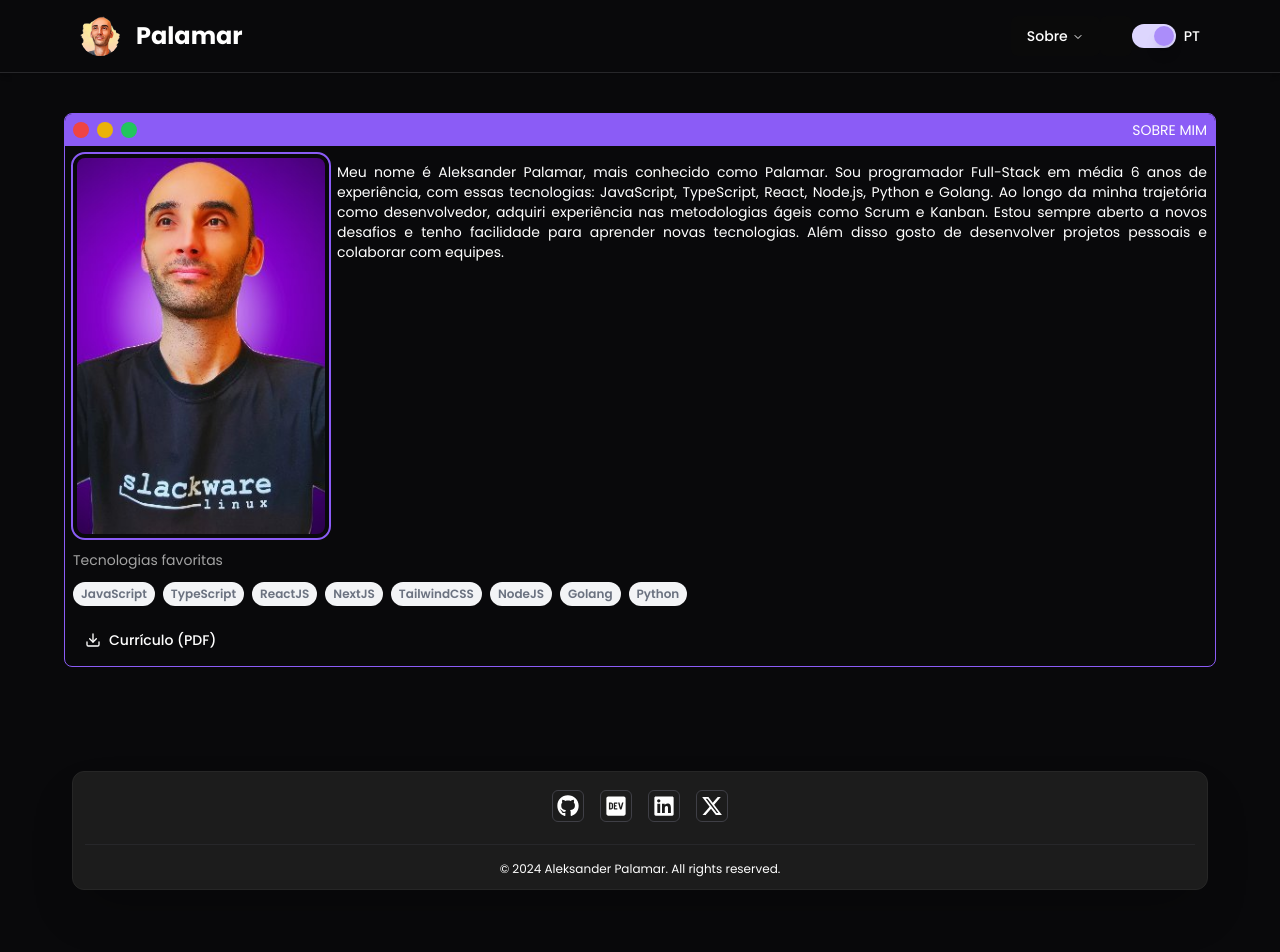
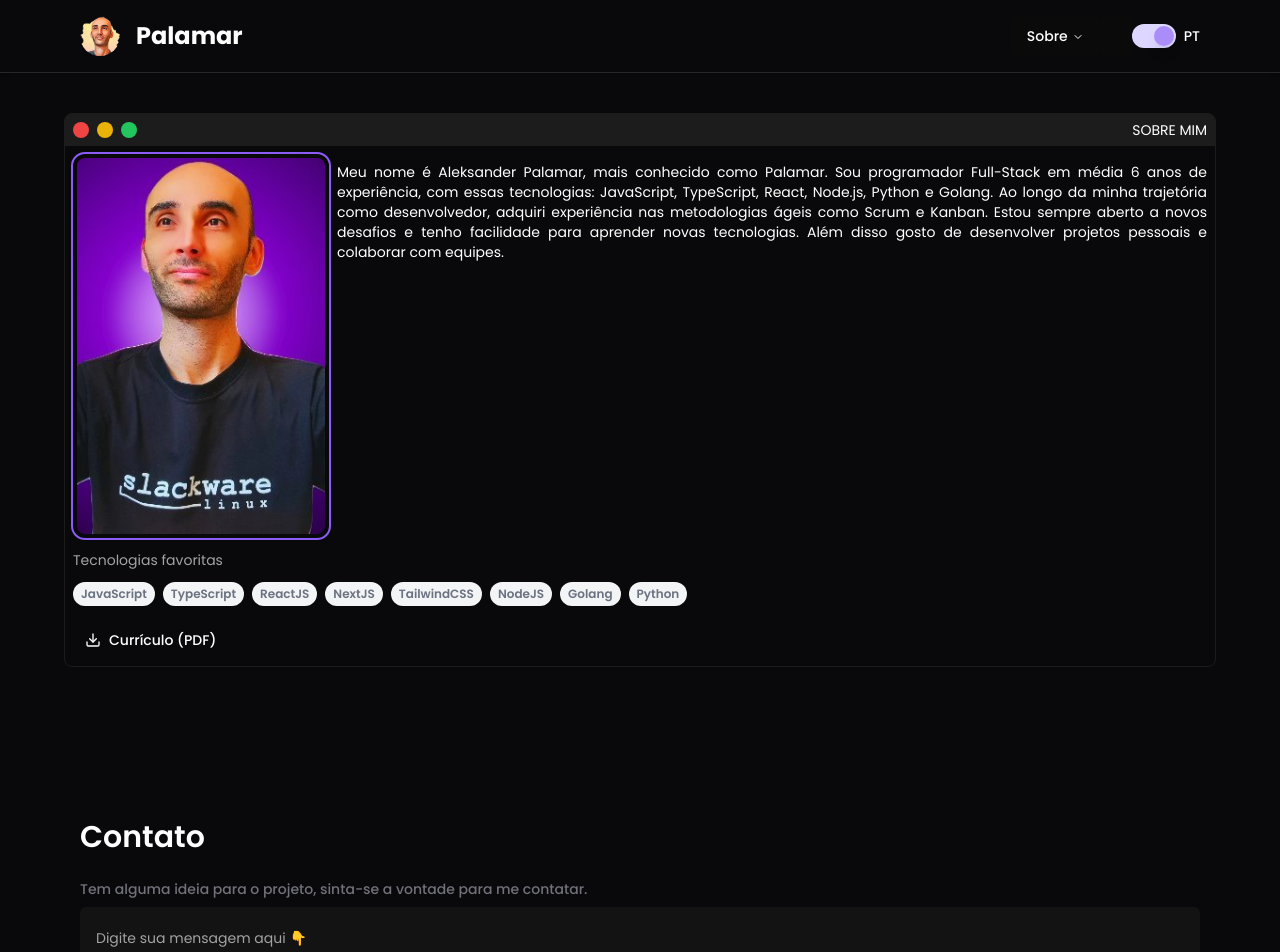
Before and after one commit to aleksanderpalamar/palamar-dev-2.0, a Next.js app: page /about in a window 1280 px wide. Shown: the top 952 px of the page. Built offline with nearby package versions, Linux system fonts and the light colour scheme.

Commit message:
update: updated about page.

```diff
--- a/app/(home)/about/page.tsx
+++ b/app/(home)/about/page.tsx
@@ -12,6 +12,7 @@ import {
   TooltipTrigger,
   TooltipContent,
 } from "@/components/ui/tooltip";
+import { FormContact } from "@/components/shared/sections/FormContact";
 
 const Tags = () => {
   return (
@@ -58,10 +59,11 @@ const About = () => {
     document.body.removeChild(a);
   };
   return (
+    <>
       <div className="flex flex-col gap-4 p-2 items-center justify-center mt-8">
         <div
-        className="max-w-6xl p-0 rounded-lg border-[1px] border-violet-500 overflow-hidden">
-        <header className="w-full h-8 flex items-center justify-between bg-violet-500 p-2 object-cover">
+          className="max-w-6xl p-0 rounded-lg border-[1px] border-secondary overflow-hidden">
+          <header className="w-full h-8 flex items-center justify-between bg-secondary p-2 object-cover">
             <div className="flex items-center gap-x-2">
               <TooltipProvider>
                 <Tooltip>
@@ -113,6 +115,9 @@ const About = () => {
           </div>
         </div>
       </div>
+
+      <FormContact />
+    </>
   )
 }
 
```
Lines whose indentation alone changed are shown as unchanged.
